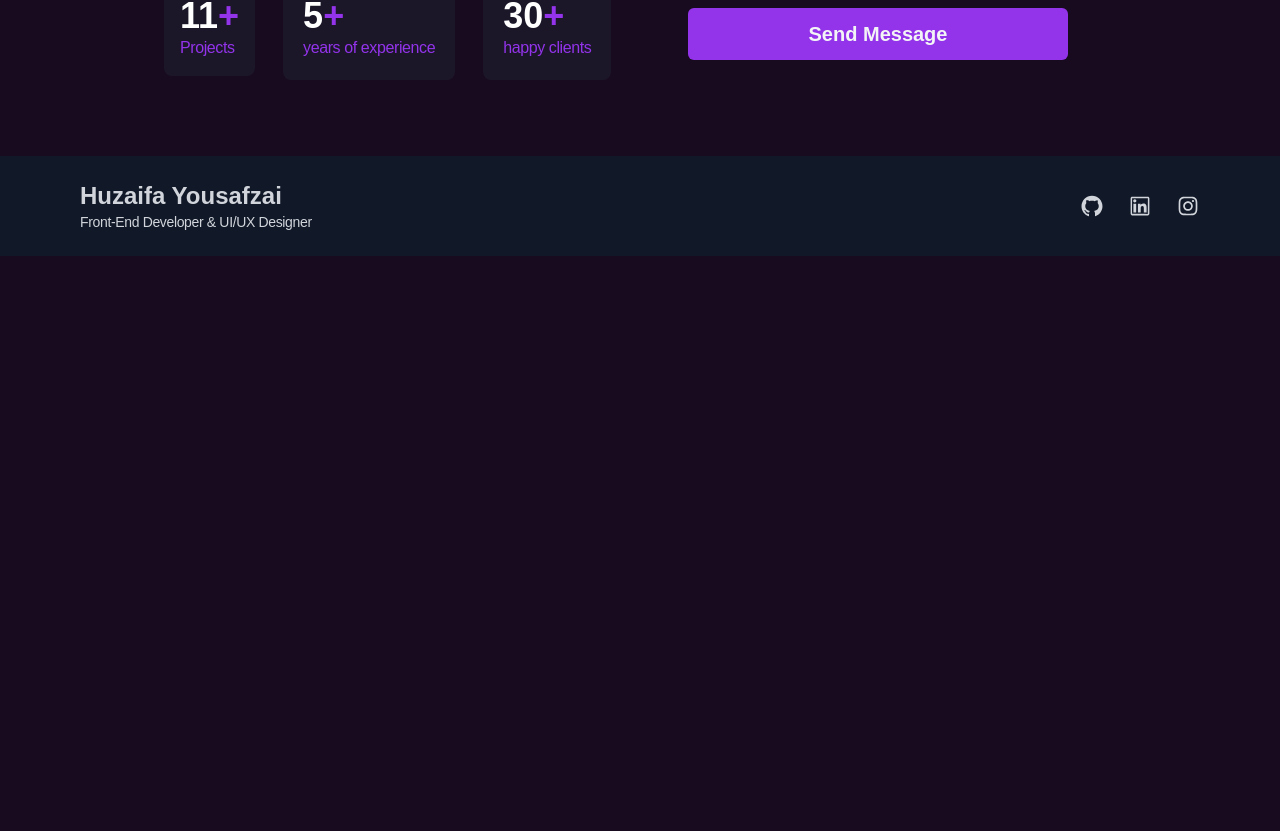
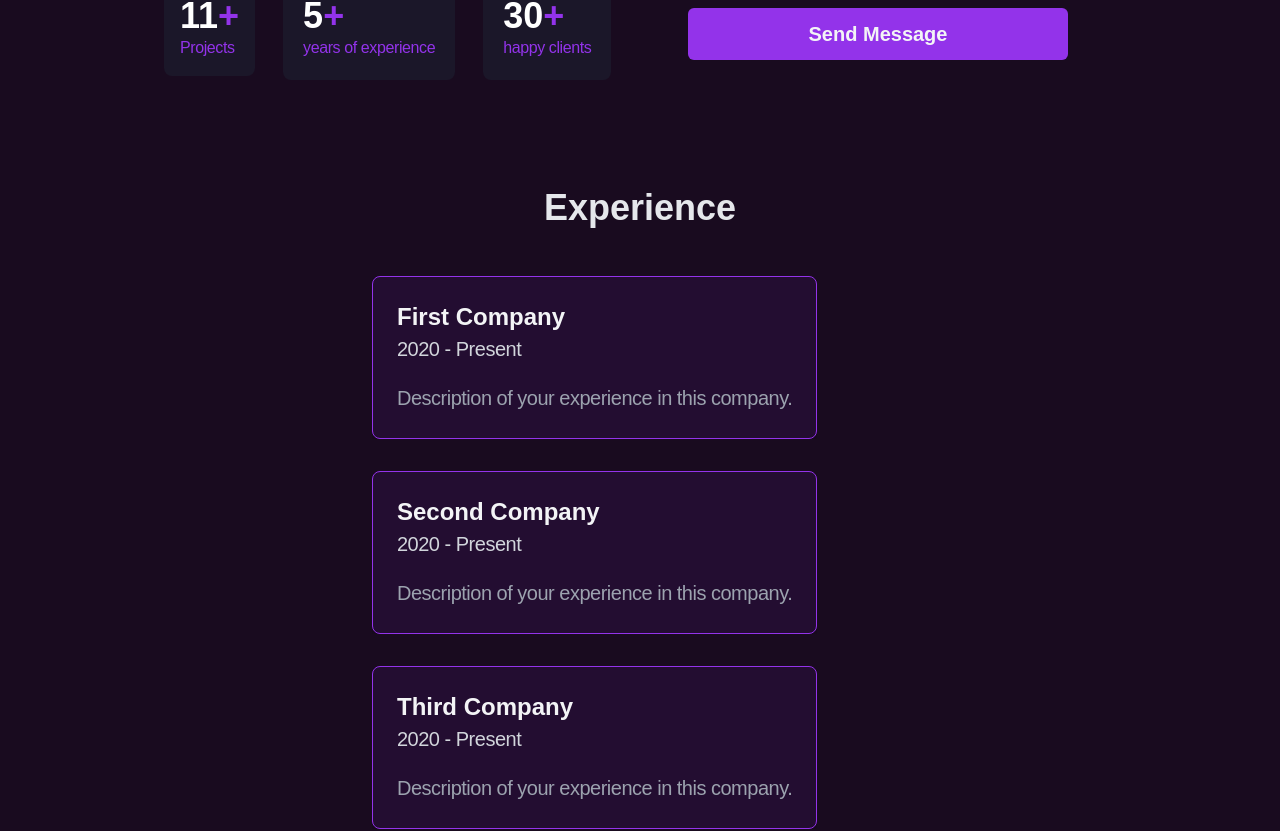
Before and after one commit to huzaifa898/portfolio, a React (Create React App) app: page / in a window 1280 px wide. Shown: the part 3393-4224 px from the top of the page. Before the commit the page ends 3649 px from the top, so only its background shows below. Built offline with nearby package versions, Linux system fonts and the light colour scheme.

Commit message:
add experimce compo to App.js file

```diff
--- a/src/App.js
+++ b/src/App.js
@@ -1,6 +1,7 @@
 
 import './App.css';
 import Contact from './Compenets/Contact';
+import Experience from './Compenets/Experenice';
 import Footer from './Compenets/Footer';
 import Hero from './Compenets/Hero';
 import Navbar from './Compenets/Navbar';
@@ -15,6 +16,7 @@ function App() {
     <Skills/>
     <Portfolio/>
     <Contact/>
+    <Experience/>
     <Footer/>
     </>
   );
--- a/src/Compenets/Navbar.jsx
+++ b/src/Compenets/Navbar.jsx
@@ -58,10 +58,12 @@ const Navbar = () => {
                     <li><Link to="skills" onClick={closeNav} smooth={true} offset={50} duration={500}>About</Link></li>
                     <li><Link to="portfolio" onClick={closeNav} smooth={true} offset={50} duration={500}>Portfolio</Link></li>
                     <li><Link to="contact" onClick={closeNav} smooth={true} offset={50} duration={500}>Contact</Link></li>
+
                 </ul>
 
 
             </motion.div>
+
 
 
 
```
